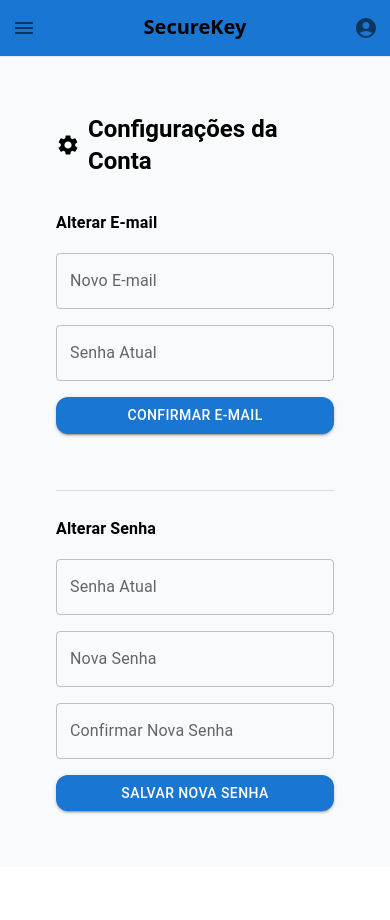
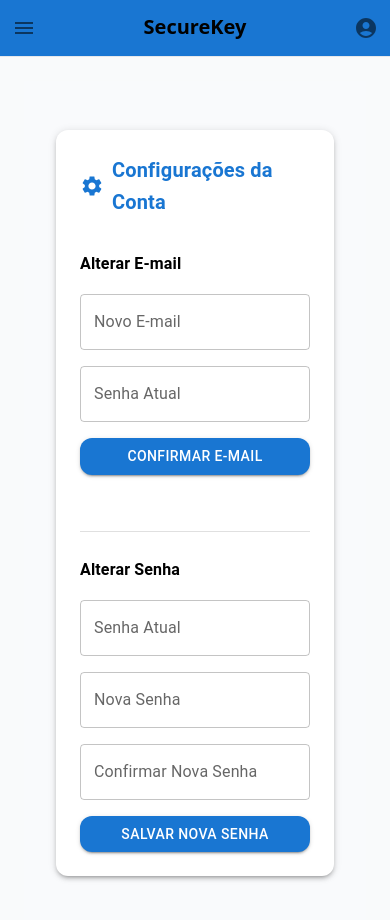
Before and after one commit to GustavoBertuzzi/Securekey, a React (Vite) app in the folder securekey/frontend/: page /configuracoes in a window 390 px wide. Shown: the top 920 px of the page. Before the commit the page ends 867 px from the top, so only its background shows below. Built offline with nearby package versions, Linux system fonts and the light colour scheme.

Commit message:
pagina de configurações responsiva

```diff
--- a/securekey/frontend/src/components/Layout.jsx
+++ b/securekey/frontend/src/components/Layout.jsx
@@ -1,7 +1,7 @@
 import React, { useState } from 'react';
 import {
   AppBar, Toolbar, IconButton, Drawer,
-  List, ListItem, ListItemIcon, ListItemText,
+  List, ListItem, ListItemIcon, ListItemText, ListItemButton,
   Box, Divider, Menu, MenuItem,
   Dialog, DialogTitle, DialogContent, DialogActions, Button, Typography
 } from '@mui/material';
@@ -52,7 +52,7 @@ export function Layout({ children, onLogout }) {
         <Box className="p-4">
         <DialogTitle className="flex items-center">
           <ExitToApp className="text-red-500 mr-2" />
-            <Typography variant="h6">Confirmar Saída</Typography>
+          Confirmar Saída
         </DialogTitle>
           <DialogContent>
             <Typography>Você realmente deseja sair do sistema?</Typography>
@@ -134,21 +134,22 @@ export function Layout({ children, onLogout }) {
           <Box className="h-full flex flex-col w-64">
             <List className="flex-grow">
               {sidebarItems.map((item, index) => (
-                <ListItem
-                  key={index}
-                  button
+                <ListItem key={index} disablePadding>
+                  <ListItemButton
                     component={Link}
                     to={item.path}
                     className="hover:bg-gray-100 text-gray-800 no-underline"
                   >
                     <ListItemIcon>{item.icon}</ListItemIcon>
                     <ListItemText primary={item.text} />
+                  </ListItemButton>
                 </ListItem>
+
               ))}
             </List>
             <div className="p-2 border-t">
-              <ListItem
-                button
+            <ListItem disablePadding>
+              <ListItemButton
                 onClick={openLogoutDialog}
                 className="text-red-500 hover:bg-red-50"
               >
@@ -156,6 +157,7 @@ export function Layout({ children, onLogout }) {
                   <ExitToApp className="text-red-500" />
                 </ListItemIcon>
                 <ListItemText primary="Sair" />
+              </ListItemButton>
             </ListItem>
             </div>
           </Box>
--- a/securekey/frontend/src/pages/Config.jsx
+++ b/securekey/frontend/src/pages/Config.jsx
@@ -6,7 +6,10 @@ import {
   TextField,
   Button,
   Alert,
-  Divider
+  Divider,
+  useTheme,
+  useMediaQuery,
+  Container
 } from '@mui/material';
 import { Settings } from '@mui/icons-material';
 
@@ -18,6 +21,9 @@ export default function Config() {
   const [emailPassword, setEmailPassword] = useState('');
   const [error, setError] = useState('');
   const [success, setSuccess] = useState('');
+
+  const theme = useTheme();
+  const isMobile = useMediaQuery(theme.breakpoints.down('sm'));
 
   const handleLogout = () => {
     localStorage.removeItem("token");
@@ -45,8 +51,28 @@ export default function Config() {
 
   return (
     <Layout onLogout={handleLogout}>
-      <Box sx={{ p: 4, maxWidth: 600, mx: 'auto' }}>
-        <Typography variant="h5" fontWeight="bold" mb={4} display="flex" alignItems="center">
+      <Box
+        sx={{
+          minHeight: '100vh',
+          bgcolor: '#f9fafc',
+          display: 'flex',
+          alignItems: 'center',
+          justifyContent: 'center',
+          px: 2,
+          py: 4
+        }}
+      >
+        <Container maxWidth="sm">
+          <Box sx={{ p: { xs: 3, sm: 4 }, bgcolor: 'white', borderRadius: 3, boxShadow: 3 }}>
+            <Typography
+              variant={isMobile ? 'h6' : 'h5'}
+              fontWeight="bold"
+              mb={4}
+              display="flex"
+              alignItems="center"
+              justifyContent="center"
+              color="primary"
+            >
               <Settings sx={{ mr: 1 }} />
               Configurações da Conta
             </Typography>
@@ -57,13 +83,14 @@ export default function Config() {
             <Box component="form" onSubmit={handleSubmit}>
               {/* Alterar Email */}
               <Typography variant="subtitle1" fontWeight="bold" mb={2}>Alterar E-mail</Typography>
+
               <TextField
                 fullWidth
                 variant="outlined"
                 label="Novo E-mail"
                 value={email}
                 onChange={(e) => setEmail(e.target.value)}
-            sx={{ mb: 2, borderRadius: 3 }}
+                sx={{ mb: 2 }}
               />
               <TextField
                 fullWidth
@@ -72,9 +99,14 @@ export default function Config() {
                 label="Senha Atual"
                 value={emailPassword}
                 onChange={(e) => setEmailPassword(e.target.value)}
-            sx={{ mb: 2, borderRadius: 3 }}
+                sx={{ mb: 2 }}
               />
-          <Button type="submit" variant="contained" fullWidth sx={{ mb: 4, borderRadius: 3 }}>
+              <Button
+                type="submit"
+                variant="contained"
+                fullWidth
+                sx={{ mb: 4, borderRadius: 3 }}
+              >
                 Confirmar E-mail
               </Button>
 
@@ -82,6 +114,7 @@ export default function Config() {
 
               {/* Alterar Senha */}
               <Typography variant="subtitle1" fontWeight="bold" mb={2}>Alterar Senha</Typography>
+
               <TextField
                 fullWidth
                 type="password"
@@ -89,7 +122,7 @@ export default function Config() {
                 label="Senha Atual"
                 value={currentPassword}
                 onChange={(e) => setCurrentPassword(e.target.value)}
-            sx={{ mb: 2, borderRadius: 3 }}
+                sx={{ mb: 2 }}
               />
               <TextField
                 fullWidth
@@ -98,7 +131,7 @@ export default function Config() {
                 label="Nova Senha"
                 value={newPassword}
                 onChange={(e) => setNewPassword(e.target.value)}
-            sx={{ mb: 2, borderRadius: 3 }}
+                sx={{ mb: 2 }}
               />
               <TextField
                 fullWidth
@@ -107,13 +140,20 @@ export default function Config() {
                 label="Confirmar Nova Senha"
                 value={confirmPassword}
                 onChange={(e) => setConfirmPassword(e.target.value)}
-            sx={{ mb: 2, borderRadius: 3 }}
+                sx={{ mb: 2 }}
               />
-          <Button type="submit" variant="contained" fullWidth sx={{ borderRadius: 3 }}>
+              <Button
+                type="submit"
+                variant="contained"
+                fullWidth
+                sx={{ borderRadius: 3 }}
+              >
                 Salvar Nova Senha
               </Button>
             </Box>
           </Box>
+        </Container>
+      </Box>
     </Layout>
   );
 }
```
Lines whose indentation alone changed are shown as unchanged.
